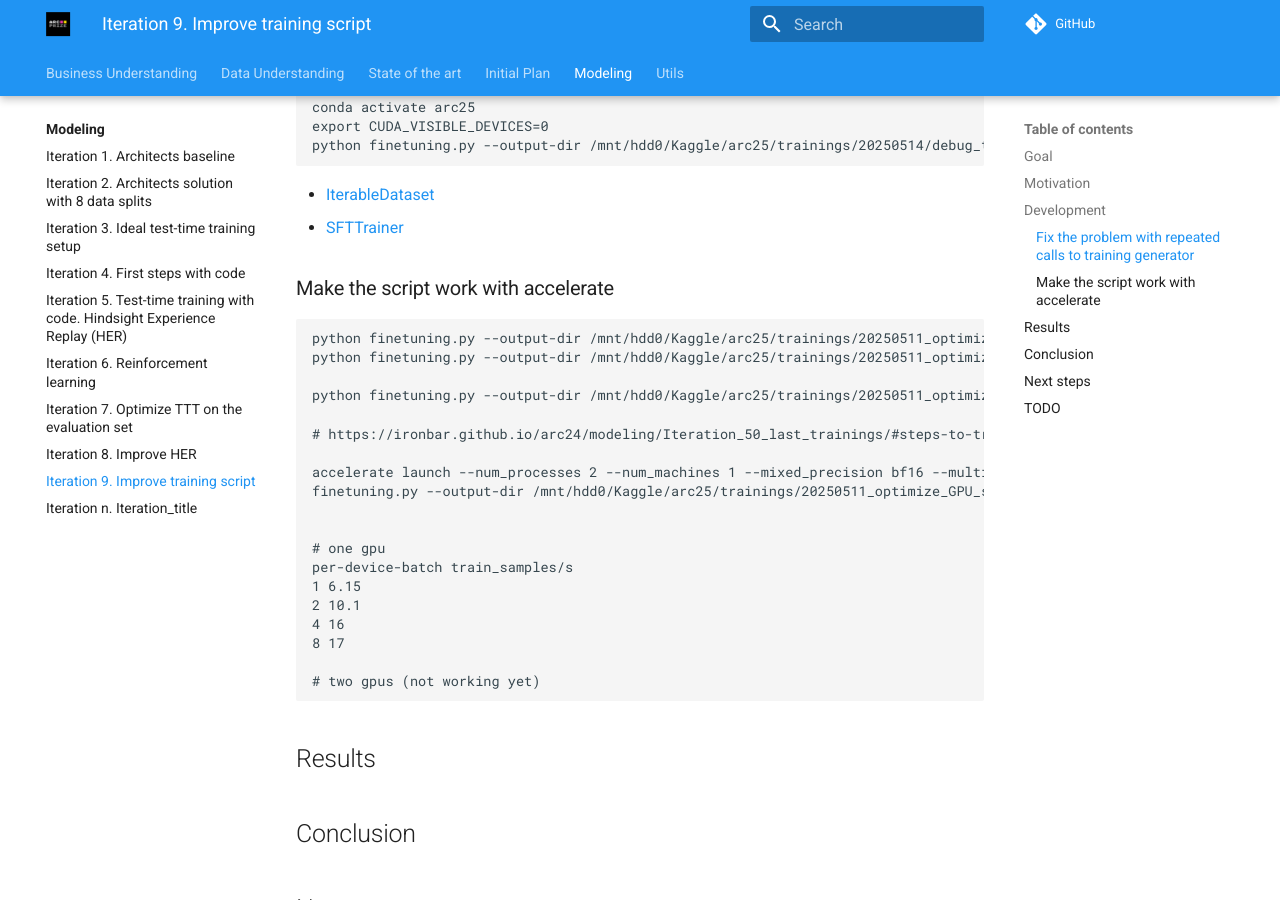
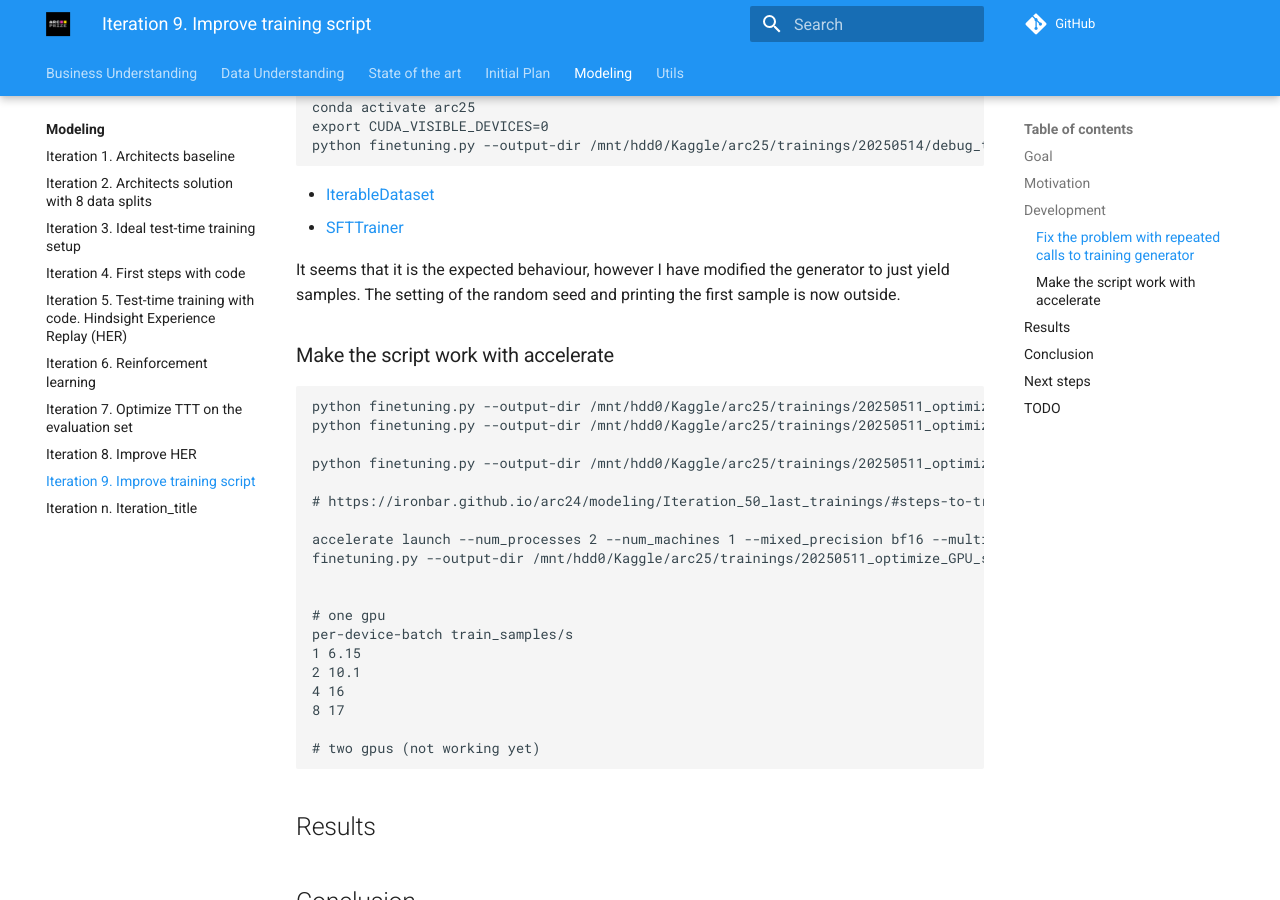
Before and after one commit to ironbar/arc25, an MkDocs documentation site: the page built from docs/modeling/Iteration_09_improve_training_script.md, in a window 1280 px wide and 900 px high, scrolled down 587 px. Built offline with MkDocs 1.6.1 and Material for MkDocs 9.7.7, drawn with Linux system fonts in a browser that asks for light colours; comment, search, counter and statistics services are not loaded.

Commit message:
fix: update training script to yield samples and adjust random seed handling

```diff
--- a/docs/modeling/Iteration_09_improve_training_script.md
+++ b/docs/modeling/Iteration_09_improve_training_script.md
@@ -24,6 +24,9 @@ python finetuning.py --output-dir /mnt/hdd0/Kaggle/arc25/trainings/20250514/debu
 
 - [IterableDataset](https://huggingface.co/docs/datasets/v3.6.0/en/package_reference/main_classes#datasets.IterableDataset)
 - [SFTTrainer](https://huggingface.co/docs/trl/en/sft_trainer#trl.SFTTrainer)
+
+It seems that it is the expected behaviour, however I have modified the generator to just yield samples.
+The setting of the random seed and printing the first sample is now outside.
 
 ### Make the script work with accelerate
 
@@ -59,7 +62,7 @@ per-device-batch train_samples/s
 
 ## TODO
 
-- [ ] Fix the problem with repeated calls to the train dataset generator
+- [x] Fix the problem with repeated calls to the train dataset generator
 - [ ] Make the script work with accelerate
 - [ ] Measure training speed vs input size
 - [ ] Enable multi-task training, currently only trains on a single task
```
